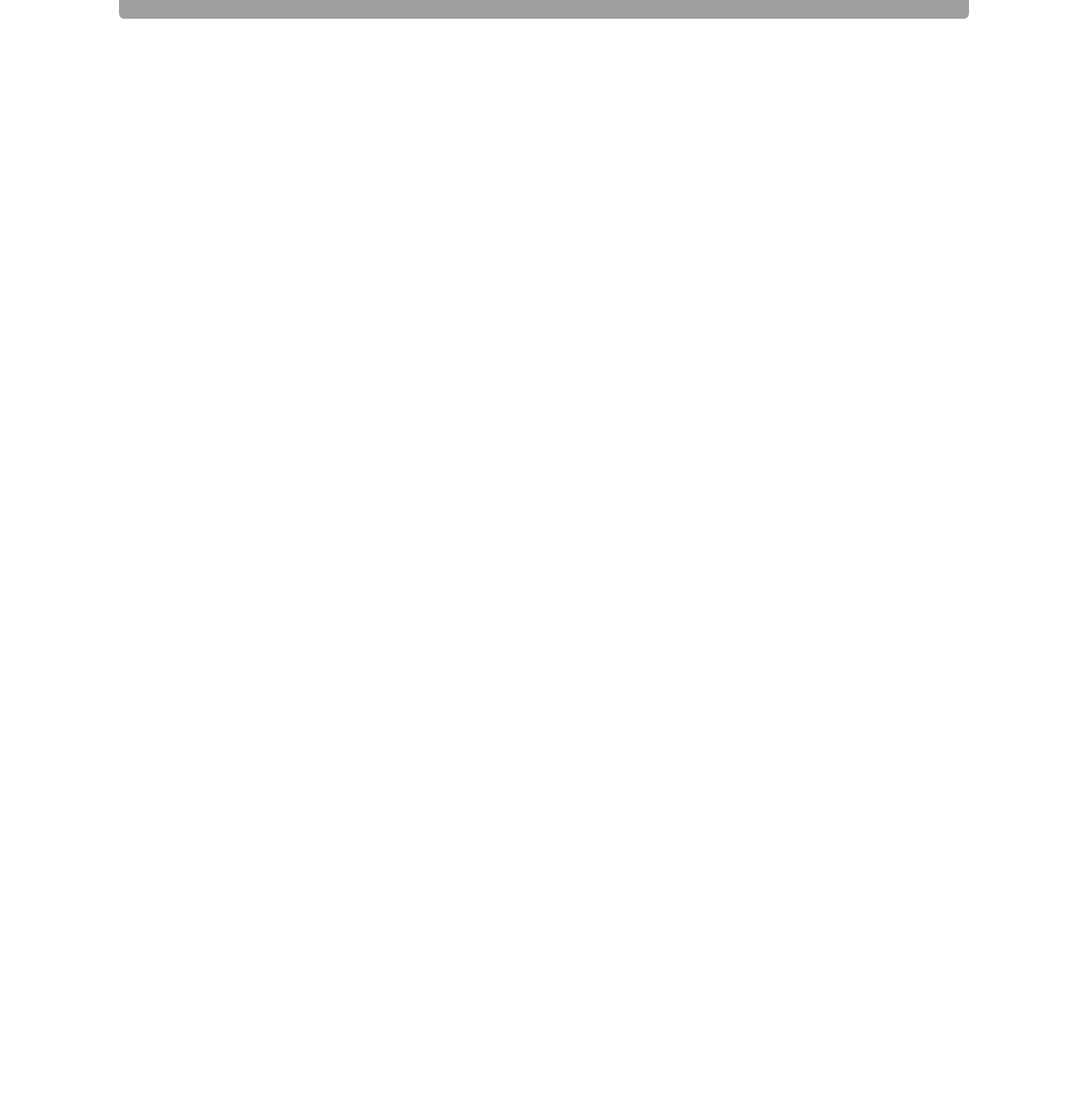
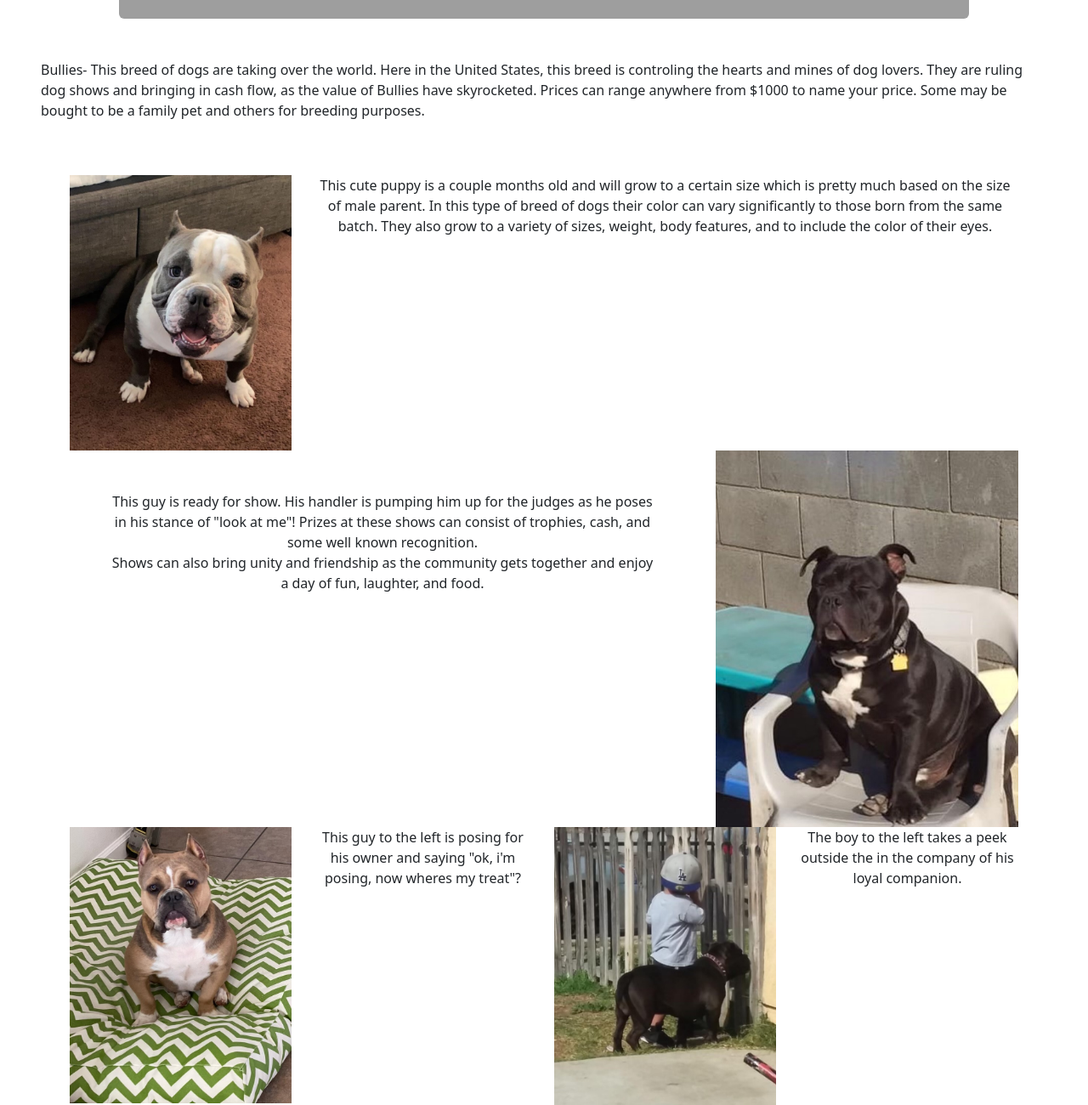
Before and after one commit to Ensenada1/bullyz, a plain HTML site: page index.html in a window 1280 px wide. Shown: the part 888-2188 px from the top of the page at 85% size. Before the commit the page ends 910 px from the top, so only its background shows below. Drawn offline with nearby package versions, Linux system fonts and the light colour scheme; grey boxes are pictures that could not be loaded.

Commit message:
added images and paragraphs

```diff
--- a/index.html
+++ b/index.html
@@ -43,6 +43,53 @@
 
       <h1 class="display-1 text-center">Bullyz</h1>
       <img src="https://media.istockphoto.com/photos/group-of-american-bully-picture-id541286314?k=20&m=541286314&s=612x612&w=0&h=kg4H45Hs517ZXEr8KWgqzz717tpqfEWRafhcv12n71M=" width="1000rem" class="rounded mx-auto d-block">
+      <p class="p-5">
+        Bullies- This breed of dogs are taking over the world. Here in the United States, this breed is controling the hearts and mines of dog lovers. They are ruling dog shows and bringing in cash flow, as the value of Bullies have skyrocketed. Prices can range anywhere from $1000 to name your price. Some may be bought to be a family pet and others for breeding purposes.
+    </p>
+
+    <div class="container text-center">
+        <div class="row">
+          <div class="col-3">
+            <img src="./dog/E824AB21-8B53-40F0-958F-2F7A64B28497.jpg" class="img-fluid" alt="">
+
+          </div>
+          <div class="col ">
+            <p class="puppy">This cute puppy is a couple months old and will grow to a certain size which is pretty much based on the size of male parent. In this type of breed of dogs their color can vary significantly to those born from the same batch. They also grow to a variety of sizes, weight, body features, and to include the color of their eyes.
+            </p>
+
+          </div>
+        </div>
+        <div class="row">
+            <div class="col">
+                <p class="p-5">
+                This guy is ready for show. His handler is pumping him up for the judges as he poses in his stance of "look at me"! Prizes at these shows can consist of trophies, cash, and some well known recognition.<br> Shows can also bring unity and friendship as the community gets together and enjoy a day of fun, laughter, and food.
+            </p></div>
+            <div class="col-4">
+                <img src="./dog/1506B71A-3414-49CC-A258-2DD46BFA394E.jpg" class="img-fluid" alt="">
+            </div>
+
+        </div>
+        <div class="row">
+                <div class="col">
+                    <img src="./dog/34E6F80B-69DB-483B-8376-B1C7269F6CE9.jpg" class="img-fluid" alt="">
+                </div>
+                <div class="col">
+                    <p>
+                        This guy to the left is posing for his owner and saying "ok, i'm posing, now wheres my treat"?
+                    </p>
+                </div>
+                <div class="col">
+                    <img src="./dog/108803FB-F417-43E9-ACD2-FBDD23B882CD.jpg" class="img-fluid" alt="">
+                </div>
+                <div class="col">
+                    <p>
+                        The boy to the left takes a peek outside the in the company of his loyal companion.
+                        </p>
+                </div>
+
+
+        </div>
+      </div>
 
    <!-- JavaScript Bundle with Popper -->
 <script src="https://cdn.jsdelivr.net/npm/bootstrap@5.2.2/dist/js/bootstrap.bundle.min.js" integrity="sha384-OERcA2EqjJCMA+/3y+gxIOqMEjwtxJY7qPCqsdltbNJuaOe923+mo//f6V8Qbsw3" crossorigin="anonymous"></script>
```
